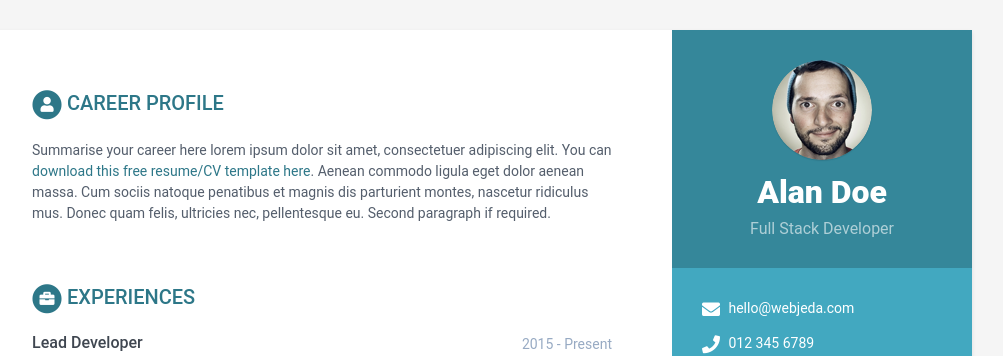
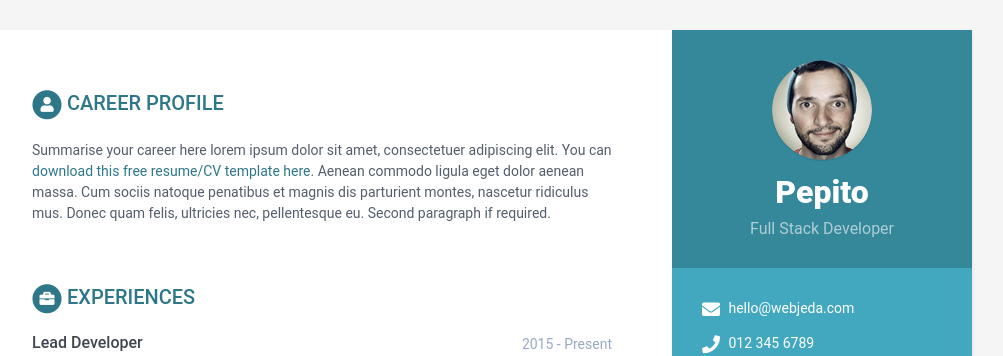
Before and after one commit to puj-isw-workspace/Curasao-HV, a Jekyll site: the page built from index.html, in a window 1280 px wide and 900 px high. Shown: the top 356 px of the window, without its empty margins (168-1171 px from the left). Built offline with Jekyll 4.4.1, drawn with Linux system fonts in a browser that asks for light colours.

Commit message:
Cambia nombre

```diff
--- a/_data/data.yml
+++ b/_data/data.yml
@@ -8,7 +8,7 @@ sidebar:
     education: True # set to False if you want education in main section instead of in sidebar
 
     # Profile information
-    name: Alan Doe
+    name: Pepito
     tagline: Full Stack Developer
     avatar: profile.png  #place a 100x100 picture inside /assets/images/ folder and provide the name of the file below
 
```
